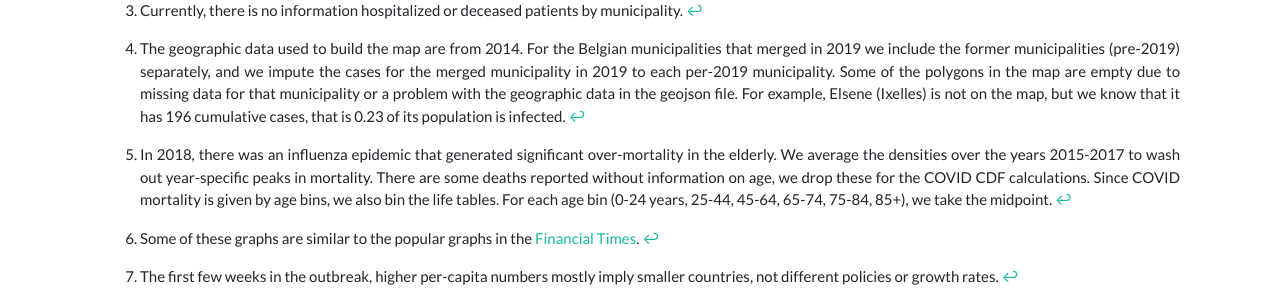
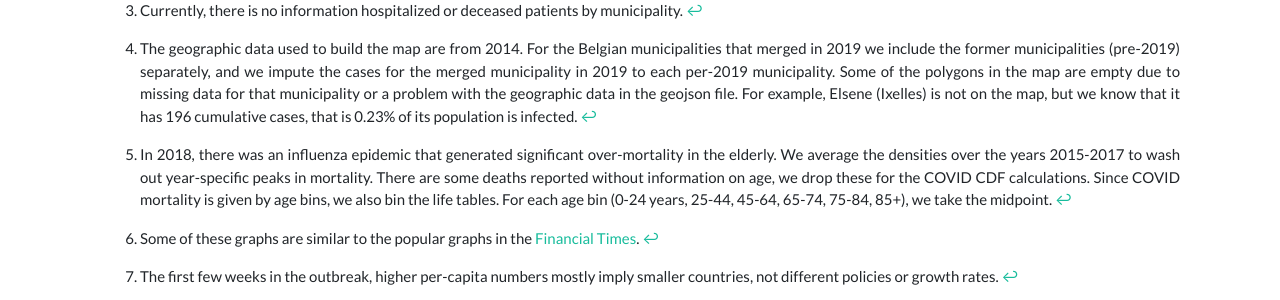
Before and after one commit to Learning-from-the-curve/learning-from-the-curve, a Jekyll site: the page built from _posts/daily-updates/2020-04-11-COVID19-Daily-update-on-number-of-cases-and-deaths.md, in a window 1280 px wide and 900 px high, scrolled down 5381 px. Shown: the part 221-521 px from the top of the window. Built offline with Jekyll 4.4.1, drawn with Linux system fonts in a browser that asks for light colours.

```diff
--- a/_posts/daily-updates/2020-04-11-COVID19-Daily-update-on-number-of-cases-and-deaths.md
+++ b/_posts/daily-updates/2020-04-11-COVID19-Daily-update-on-number-of-cases-and-deaths.md
@@ -85,7 +85,7 @@ When controlling for population by municipality, the pattern changes significant
 
 [^3]: Currently, there is no information hospitalized or deceased patients by municipality.
 
-[^4]: The geographic data used to build the map are from 2014. For the Belgian municipalities that merged in 2019 we include the former municipalities (pre-2019) separately, and we impute the cases for the merged municipality in 2019 to each per-2019 municipality. Some of the polygons in the map are empty due to missing data for that municipality or a problem with the geographic data in the geojson file. For example, Elsene (Ixelles) is not on the map, but we know that it has 196 cumulative cases, that is 0.23 of its population is infected.
+[^4]: The geographic data used to build the map are from 2014. For the Belgian municipalities that merged in 2019 we include the former municipalities (pre-2019) separately, and we impute the cases for the merged municipality in 2019 to each per-2019 municipality. Some of the polygons in the map are empty due to missing data for that municipality or a problem with the geographic data in the geojson file. For example, Elsene (Ixelles) is not on the map, but we know that it has 196 cumulative cases, that is 0.23% of its population is infected.
 
 {% include plots/daily-update-2020-04-11/2020-04-11-Belgium-map.html %}
 
```
